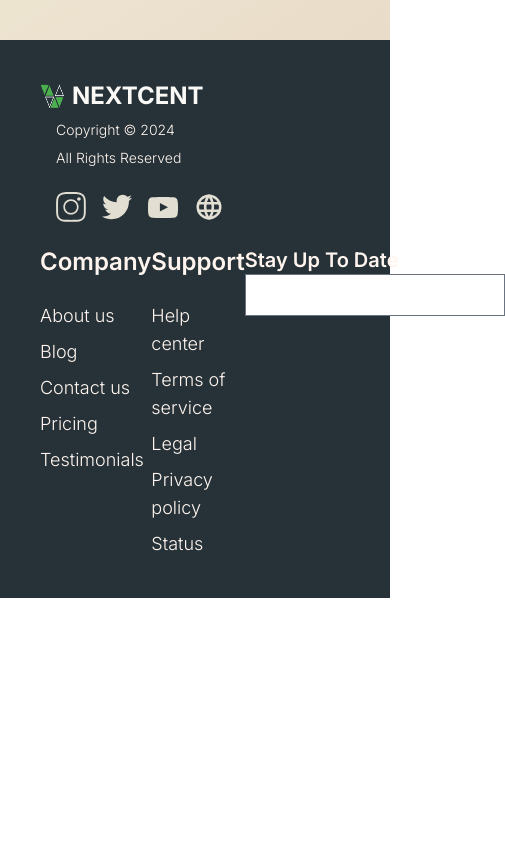
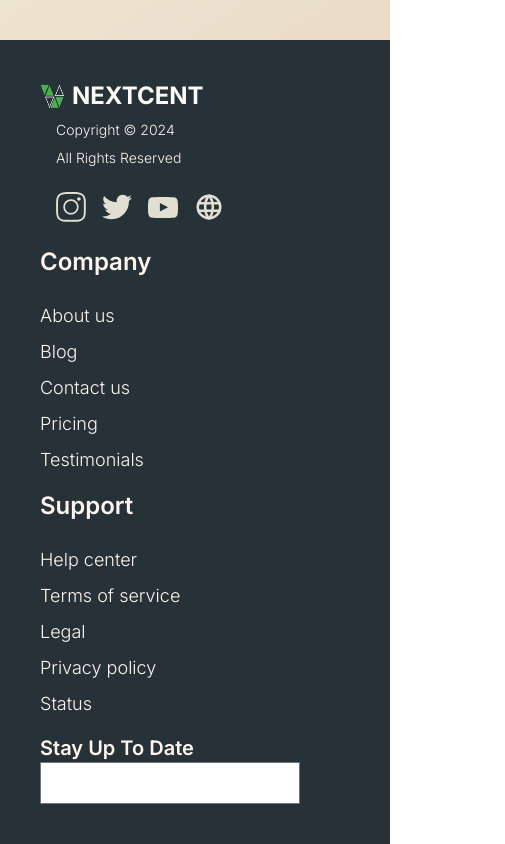
Before and after one commit to zablon-oigo/agency, a React (Vite) app: page / in a window 390 px wide. Shown: the part 5413-6257 px from the top of the page, 505 px wide, since content can reach past the window. Before the commit the page ends 6011 px from the top, so only its background shows below. Built offline with nearby package versions, Linux system fonts and the light colour scheme.

Commit message:
Changing flex direction

```diff
--- a/src/components/Footer.jsx
+++ b/src/components/Footer.jsx
@@ -30,7 +30,7 @@ function Footer() {
                 <TbWorld className='text-[#E2DFD2] text-3xl '/>
                 </div>
         </div>
-        <div className="flex justify-around w-full md:w-3/4">
+        <div className="flex flex-col justify-around w-full gap-y-4 md:flex-row md:w-3/4">
              <div className="">
              <h2 className="text-2xl capitalize font-semibold mb-6  text-[#FFF5EE]">
               company
```
